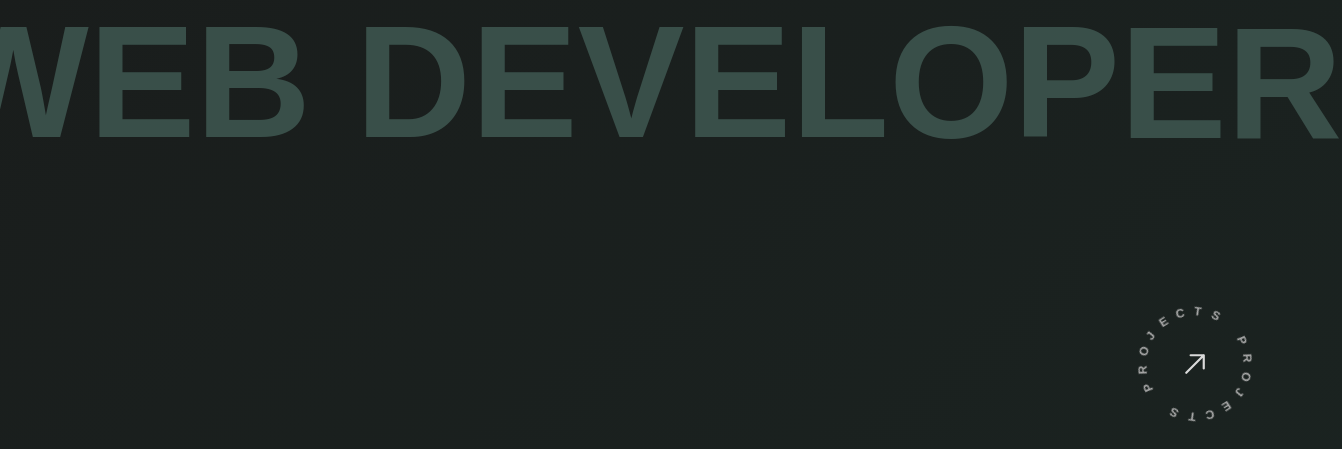
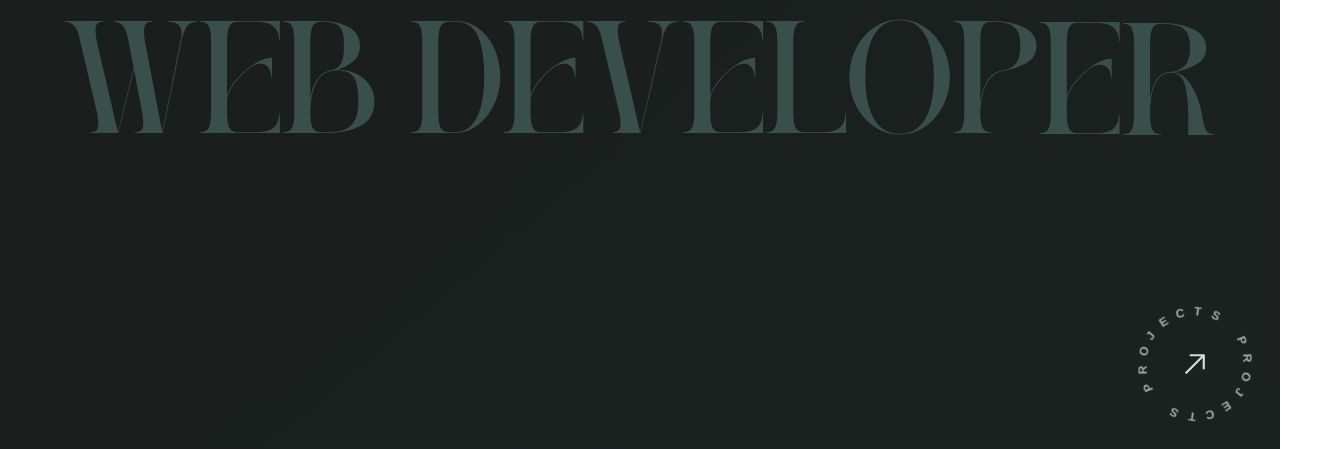
Before and after one commit to jeremytahar/portfolio, a plain HTML site: page index.html in a window 1280 px wide. Shown: the part 351-800 px from the top of the page, 1342 px wide, since content can reach past the window. Drawn offline with nearby package versions, Linux system fonts and the light colour scheme; the site is published under a folder, as on GitHub Pages, so addresses that start at the root find nothing.

Commit message:
Fix fonts path

```diff
--- a/style.css
+++ b/style.css
@@ -21,25 +21,25 @@ html {
 
 @font-face {
   font-family: 'Ackor';
-  src: url('/fonts/Ackor.woff2') format('woff2'),
+  src: url('fonts/Ackor.woff2') format('woff2'),
     url('/fonts/Ackor.woff') format('woff');
 }
 
 @font-face {
   font-family: 'Arista';
-  src: url('/fonts/Arista.ttf') format('ttf');
+  src: url('fonts/Arista.ttf') format('ttf');
   font-weight: normal;
 }
 
 @font-face {
   font-family: 'Arista';
-  src: url('/fonts/Arista-Semibold.ttf') format('ttf');
+  src: url('fonts/Arista-Semibold.ttf') format('ttf');
   font-weight: bold;
 }
 
 @font-face {
   font-family: 'Nunito';
-  src: url('/fonts/Nunito.ttf');
+  src: url('fonts/Nunito.ttf');
 }
 
 
```
